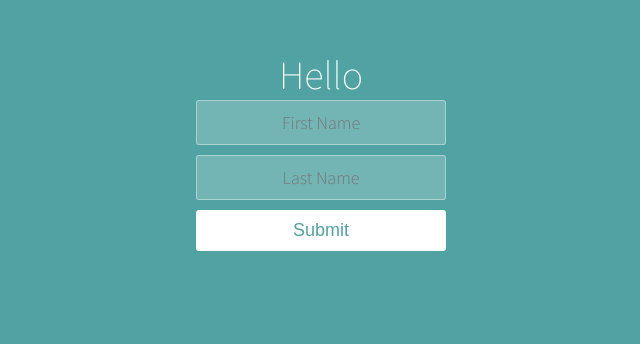
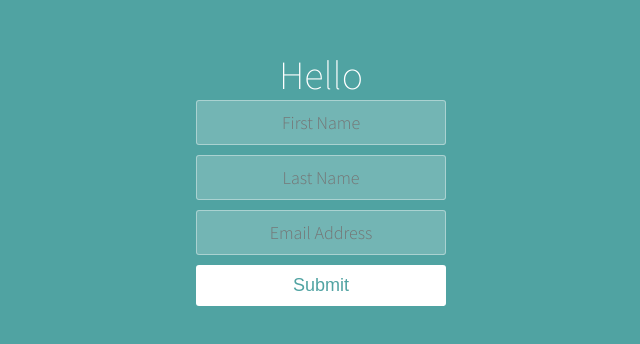
Before and after one commit to rusiya/ReactComplexState, a React (Create React App) app: page / in a window 1280 px wide. Shown: the part 158-502 px from the top of the page, without its empty margins (319-959 px from the left). Built offline with nearby package versions, Linux system fonts and the light colour scheme.

Commit message:
Complex state, objects, destructuring

```diff
--- a/src/components/App.jsx
+++ b/src/components/App.jsx
@@ -5,11 +5,12 @@
   // const [lName, setLName] = useState("");
   const [fullName, setFullName] = useState({
     fName: "",
-    lName: ""
+    lName: "",
+    email: ""
   });
 
   function handleSubmit(event) {
-    console.log("Submitted");
+    //console.log("Submitted");
     // setFullName(fName + " " + lName);
     //setFullName(fName + " " + lName);
     event.preventDefault();
@@ -39,9 +40,11 @@
     const { value, name } = event.target;
     setFullName((prevValue) => {
       if (name === "fName") {
-        return { fName: value, lName: prevValue.lName };
-      } else {
-        return { lName: value, fName: prevValue.fName };
+        return { fName: value, lName: prevValue.lName, email: prevValue.email };
+      } else if (name === "lName") {
+        return { lName: value, fName: prevValue.fName, email: prevValue.email };
+      } else if (name === "email") {
+        return { email: value, lName: prevValue.lName, fName: prevValue.fName };
       }
     });
   }
@@ -58,6 +61,7 @@
       <h1>
         Hello {fullName.fName} {fullName.lName}
       </h1>
+      <p>{fullName.email}</p>
       <form onSubmit={handleSubmit}>
         <input
           name="fName"
@@ -71,6 +75,13 @@
           onChange={handleChange}
           value={fullName.lName}
         />
+        <input
+          name="email"
+          placeholder="Email Address"
+          onChange={handleChange}
+          value={fullName.email}
+        />
+
         <button type="submit">Submit</button>
       </form>
     </div>
```
